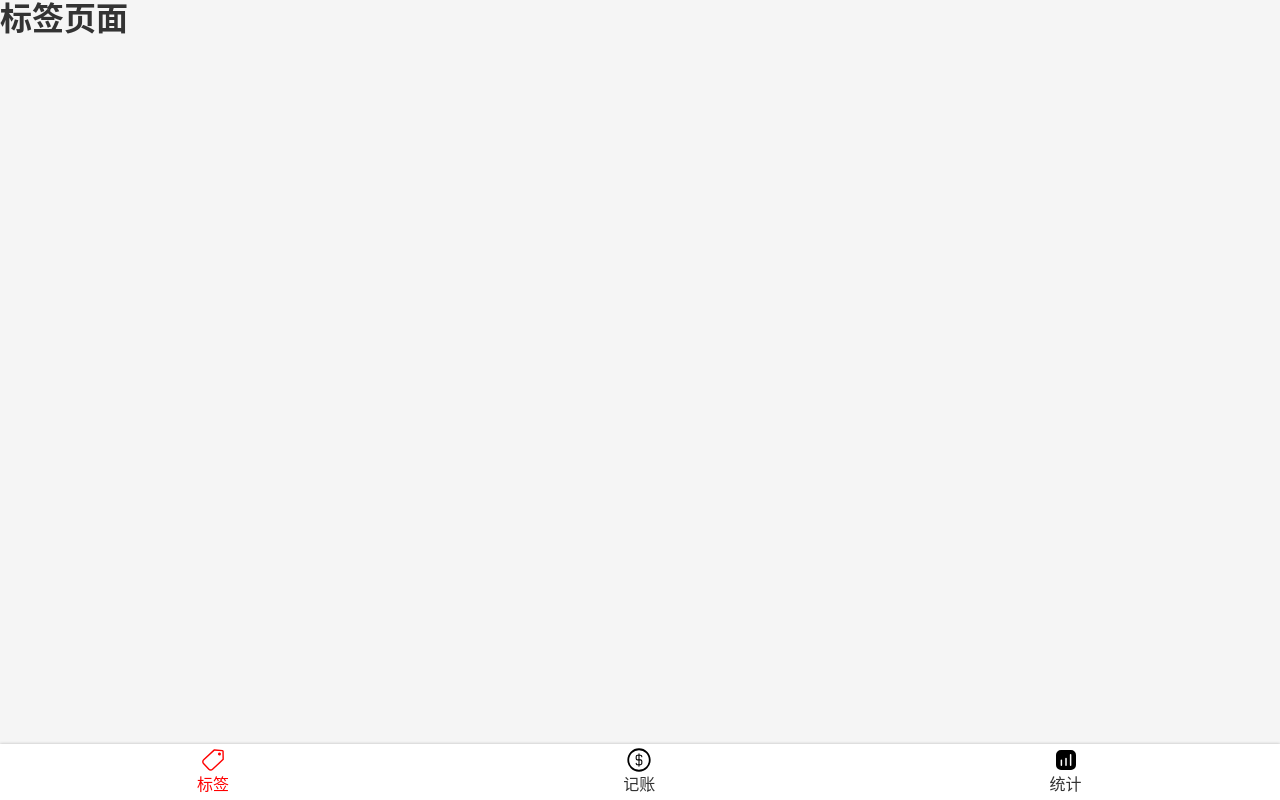
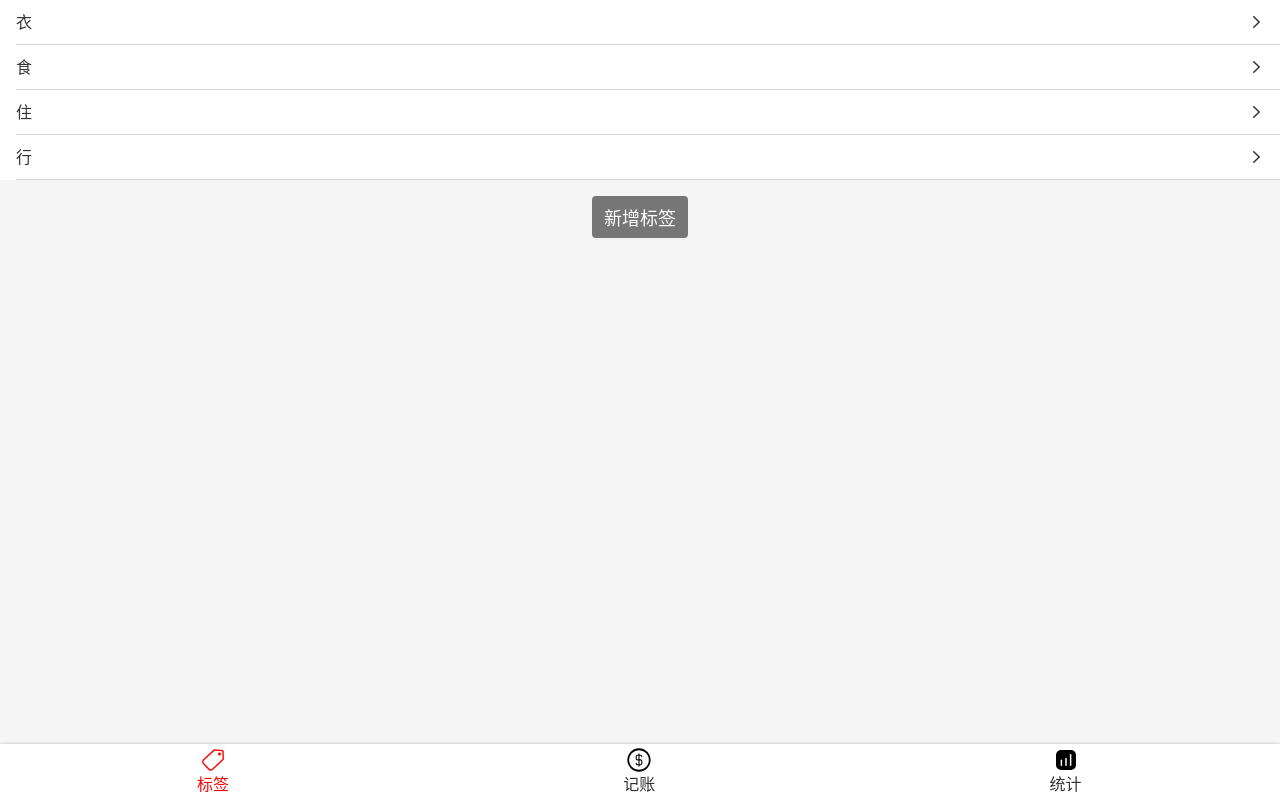
Before and after one commit to znzaznz/React-Morny, a React app: page /tags in a window 1280 px wide. Built offline with nearby package versions, Linux system fonts and the light colour scheme; the HTML template or start-up script is replaced by a standard one.

Commit message:
tags样式完成

```diff
--- a/src/components/Icon.tsx
+++ b/src/components/Icon.tsx
@@ -1,5 +1,4 @@
 import React from 'react';
-import {NavLink} from 'react-router-dom';
 require('../icons/money.svg'); //这个跟vue中一样,不能直接用import导入
 require("../icons/Statistics.svg")
 require("../icons/tag.svg")
@@ -9,20 +8,13 @@
 try {importAll(require.context("../icons",true,/\.svg$/));} catch (error){console.log(error);}
 
 type Props = {
-    name:string,
-    value:string,
-    url:string
+    name:string
 }
 
 export default function Icon(props:Props){
             return (
-                <li>
-                    <NavLink to={props.url} activeClassName={"selected"}>
-                        <svg className={'icon'}>
-                            <use xlinkHref={`#${props.name}`}/>
-                        </svg>
-                        {props.value}
-                    </NavLink>
-                </li>
+                <svg className={'icon'}>
+                    <use xlinkHref={`#${props.name}`}/>
+                </svg>
             )
 }
--- a/src/components/Nav.tsx
+++ b/src/components/Nav.tsx
@@ -1,6 +1,7 @@
 import React from 'react';
 import styled from 'styled-components';
 import Icon from './Icon';
+import {NavLink} from 'react-router-dom';
 
 
 const NavWrapper = styled.nav`
@@ -36,9 +37,24 @@
     return (
         <NavWrapper>
             <ul>
-                <Icon name={"tag"} value={"标签"} url={"/tags"}/>
-                <Icon name={"money"} value={"记账"} url={"/money"}/>
-                <Icon name={"Statistics"} value={"统计"} url={"/statistics"}/>
+                <li>
+                    <NavLink to={"/tags"} activeClassName={'selected'}>
+                        <Icon name={"tag"}/>
+                        {"标签"}
+                    </NavLink>
+                </li>
+                <li>
+                    <NavLink to={"/money"} activeClassName={'selected'}>
+                        <Icon name={"money"}/>
+                        {"记账"}
+                    </NavLink>
+                </li>
+                <li>
+                    <NavLink to={"/statistics"} activeClassName={'selected'}>
+                        <Icon name={"Statistics"}/>
+                        {"统计"}
+                    </NavLink>
+                </li>
             </ul>
         </NavWrapper>
     );
--- a/src/components/NumberPadSection/index.tsx
+++ b/src/components/NumberPadSection/index.tsx
@@ -1,4 +1,4 @@
-import React, {useEffect, useState} from 'react';
+import React, {useState} from 'react';
 import NumberPadSection from './NumberPadSection';
 import {generateOutput} from './generateOutput';
 
--- a/src/components/TagsSection/TagsSection.tsx
+++ b/src/components/TagsSection/TagsSection.tsx
@@ -1,5 +1,6 @@
-import React, {useState} from 'react';
+import React from 'react';
 import styled from "styled-components";
+import {useTags} from '../../useTags';
 
 const TagSection = styled.section`
   display: flex;
@@ -39,7 +40,7 @@
     onChange:Function
 }
 const TagsSection:React.FC<Props> = (props)=>{
-    const [tags,setTags] = useState<string[]>(["衣","食","住","行"])
+    const {tags,setTags} = useTags();
     const selectedTags = props.selected;
     const setSelectedTags = props.onChange;
     const onAddTag = ()=>{
--- a/src/index.scss
+++ b/src/index.scss
@@ -38,3 +38,8 @@
   content: "";
   clear: both;
 }
+.oneLine{
+  white-space: nowrap;
+  overflow:hidden;
+  text-overflow: ellipsis;
+}
--- /dev/null
+++ b/src/useTags.tsx
@@ -0,0 +1,13 @@
+import {useState} from 'react';
+
+
+//抽离useTags函数
+const useTags = ()=>{
+   const [tags,setTags] = useState<string[]>(["衣","食","住","行"])
+    return {
+       tags:tags,
+       setTags:setTags
+    }
+}
+
+export {useTags}
--- a/src/views/Tags.tsx
+++ b/src/views/Tags.tsx
@@ -1,10 +1,53 @@
 import React from 'react';
 import Layout from '../components/Layout';
+import {useTags} from '../useTags';
+import styled from 'styled-components';
+import Icon from '../components/Icon';
 
+const TagList = styled.ol`
+  font-size: 16px;
+  background-color: white;
+  >li{
+    border-bottom: 1px solid #d5d5d5;
+    line-height: 20px;
+    padding: 12px 16px 12px 0;
+    margin-left: 16px;
+    display: flex;
+    justify-content: space-between;
+    align-items: center;
+  }
+`
+
+const Button = styled.button`
+  font-size: 18px;
+  border: none;
+  padding: 8px 12px;
+  background-color: #767676;
+  border-radius: 4px;
+  color: white;
+  margin-top: 16px;
+`
+
+const Center = styled.div`
+  display: flex;
+  justify-content: center;
+  align-items: center;
+`
 export default function Tags(){
+    const {tags} = useTags();
     return (
         <Layout>
-            <h1>标签页面</h1>
+            <TagList>
+                {tags.map((item)=>{
+                    return <li key={item} className={"oneLine"}>
+                        {item}
+                        <Icon name={"right"}/>
+                    </li>
+                })}
+            </TagList>
+            <Center>
+                <Button>新增标签</Button>
+            </Center>
         </Layout>
     )
 }
```
Also changed, not shown: src/icons/left.svg (added), src/icons/right.svg (added).
